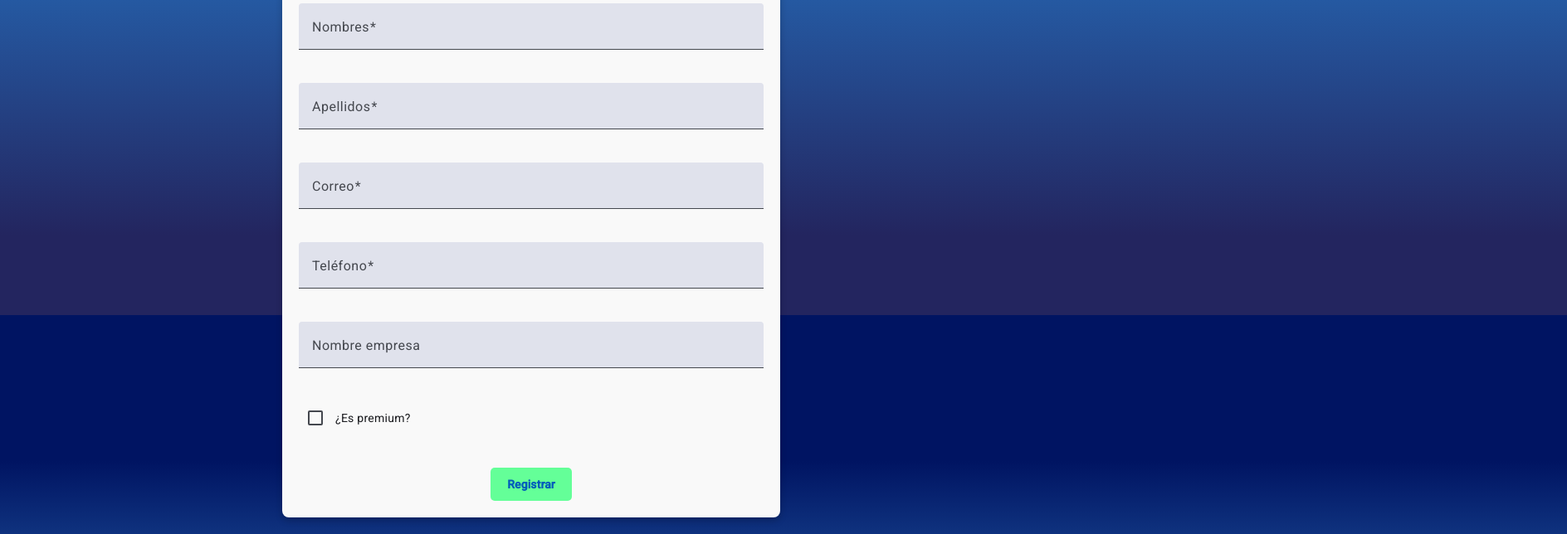
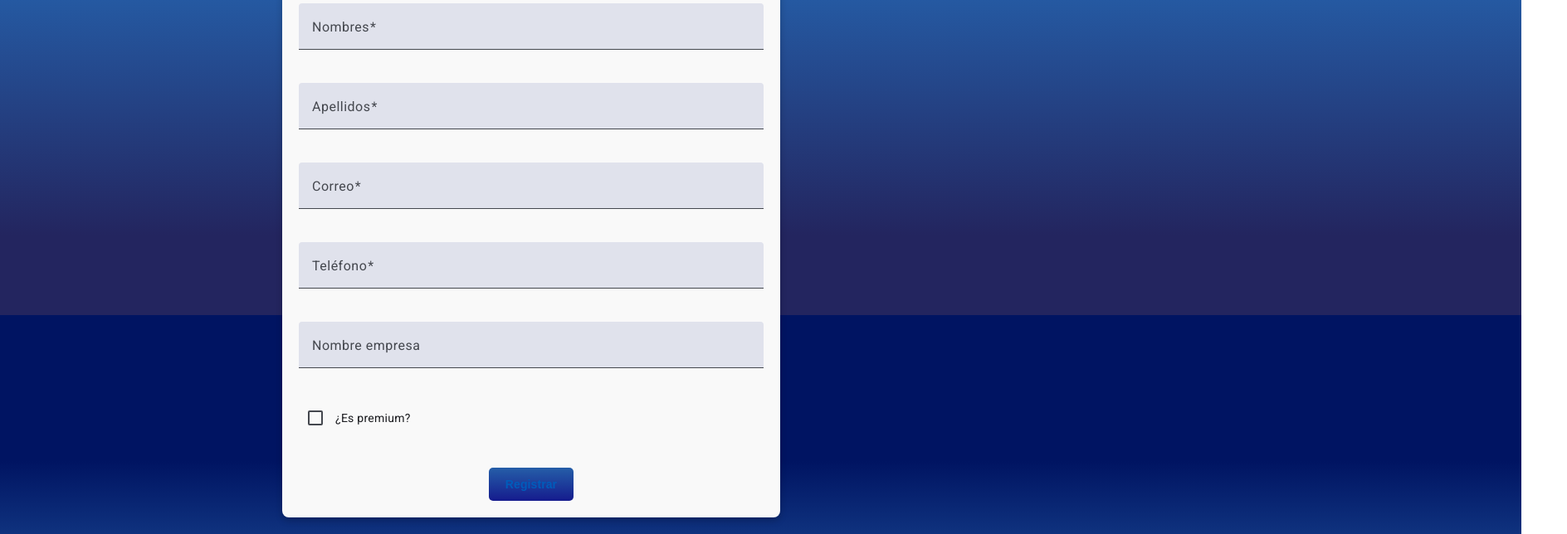
Before and after one commit to alx-2023/DermaCheckFront, an Angular app: page /usuarios/insertar in a window 1280 px wide. Shown: the part 420-1064 px from the top of the page at 83% size, 1888 px wide, since content can reach past the window. Built offline with nearby package versions, Linux system fonts and the light colour scheme; no server answers.

Commit message:
Actualización de tabla usuarios estilos

```diff
--- a/src/app/app.component.html
+++ b/src/app/app.component.html
@@ -2,7 +2,6 @@
   <nav class="navbar navbar-expand-lg bg-dark">
     <div class="container-fluid">
       <a class="navbar-brand text-light" href="#">
-        <img src="../assets/angular.png" alt="Logo" style="width: 40px; height: auto; margin-right: 10px;" />
         Dermacheck
 
       </a>
--- a/src/app/components/usuario/creaeditausuarios/creaeditausuarios.component.css
+++ b/src/app/components/usuario/creaeditausuarios/creaeditausuarios.component.css
@@ -47,22 +47,21 @@ mat-form-field .mat-form-field-underline {
   font-size: 0.9em;
 }
 
-
 .custom-button {
-  background-color: #64ff98;
-  color: blue;
+  color: #ffffff;
+  background: linear-gradient(
+    to bottom,
+    #255ea8 0%,
+    #1d3d9b 50%,
+    #151b8d 100%
+  ) !important;
+  border: none;
+  font-family: "Merriweather", sans-serif;
   padding: 10px 20px;
-  border: none;
   border-radius: 5px;
   font-weight: bold;
-  cursor: pointer;
-  transition: background-color 0.3s, color 0.3s;
 }
 
-.custom-button:hover {
-  background-color: #4cc877;
-  color: #ffffff;
-}
 
 mat-form-field:hover {
   background-color: #f0f8ff;
--- a/src/app/components/usuario/creaeditausuarios/creaeditausuarios.component.ts
+++ b/src/app/components/usuario/creaeditausuarios/creaeditausuarios.component.ts
@@ -10,6 +10,7 @@ import { Usuario } from '../../../models/Usuario';
 import { UsuarioService } from '../../../services/usuario.service';
 import { ActivatedRoute, Params, Router } from '@angular/router';
 import { CommonModule } from '@angular/common';
+import { MatSnackBar } from '@angular/material/snack-bar';
 import { MatFormFieldModule } from '@angular/material/form-field';
 import { MatInputModule } from '@angular/material/input';
 import { MatSelectModule } from '@angular/material/select';
@@ -27,7 +28,7 @@ import { MatCheckboxModule } from '@angular/material/checkbox';
     ReactiveFormsModule,
     CommonModule,
     MatCheckboxModule,
-    MatFormFieldModule,
+    MatFormFieldModule
   ],
   templateUrl: './creaeditausuarios.component.html',
   styleUrl: './creaeditausuarios.component.css',
@@ -43,26 +44,21 @@ export class CreaeditausuariosComponent implements OnInit {
     private uS: UsuarioService,
     private formBuilder: FormBuilder,
     private router: Router,
-    private route: ActivatedRoute
+    private route: ActivatedRoute,
+    private snackBar: MatSnackBar,
   ) {}
 
   ngOnInit(): void {
     this.route.params.subscribe((data: Params) => {
       this.id = data['id'];
       this.edicion = data['id'] != null;
-      this.init(); //Inicializar el init
+      this.init(); // Inicializar el init
       this.isReadonly = true;
     });
     this.form = this.formBuilder.group({
       hcodigo: [''],
       husername: ['', Validators.required],
-      hpassword: [
-        '',
-        [
-          Validators.required,
-          Validators.minLength(8),
-        ],
-      ],
+      hpassword: ['', [Validators.required, Validators.minLength(8)]],
       henabled: [true],
       hnombres: ['', Validators.required],
       hapellidos: ['', Validators.required],
@@ -75,7 +71,13 @@ export class CreaeditausuariosComponent implements OnInit {
   }
 
   aceptar(): void {
-    if (this.form.valid) {
+    if (!this.form.valid) {
+      this.snackBar.open('Por favor complete todos los campos obligatorios.', 'Cerrar', {
+        duration: 3000,
+      });
+      return;
+    }
+
     this.usuario.idUsuario = this.form.value.hcodigo;
     this.usuario.username = this.form.value.husername;
     this.usuario.password = this.form.value.hpassword;
@@ -87,6 +89,7 @@ export class CreaeditausuariosComponent implements OnInit {
     this.usuario.telefono = this.form.value.htelefono;
     this.usuario.nombreEmpresa = this.form.value.hnombreEmpresa;
     this.usuario.esPremium = this.form.value.hesPremium;
+
     if (this.edicion) {
       this.uS.update(this.usuario).subscribe((data) => {
         this.uS.list().subscribe((data) => {
@@ -100,7 +103,7 @@ export class CreaeditausuariosComponent implements OnInit {
         });
       });
     }
-    }
+
     this.router.navigate(['usuarios']);
   }
 
--- a/src/app/components/usuario/listarusuario/listarusuario.component.html
+++ b/src/app/components/usuario/listarusuario/listarusuario.component.html
@@ -64,7 +64,7 @@
     <mat-paginator
       [length]="dataSource.data.length"
       [pageSize]="pageSize"
-      [pageSizeOptions]="[2, 4, 6]"
+      [pageSizeOptions]="[2, 4]"
       (page)="onPageChange($event)"
       showFirstLastButtons
       aria-label="Select page of periodic elements"
--- a/src/app/components/usuario/listarusuario/listarusuario.component.ts
+++ b/src/app/components/usuario/listarusuario/listarusuario.component.ts
@@ -94,7 +94,7 @@ export class ListarusuarioComponent implements OnInit {
       error: (err) => {
         if (err.status === 500) {
           this.snackBar.open(
-            'No se puede eliminar porque depende de otra tabla',
+            'No se puede eliminar porque depende este registro depende de otro',
             'Cerrar',
             {
               duration: 2000,
@@ -103,10 +103,9 @@ export class ListarusuarioComponent implements OnInit {
             }
           );
         }
-      }
+      },
     });
   }
-
 
   applyFilter(event: Event): void {
     const filterValue = (event.target as HTMLInputElement).value;
```
Lines whose indentation alone changed are shown as unchanged.
